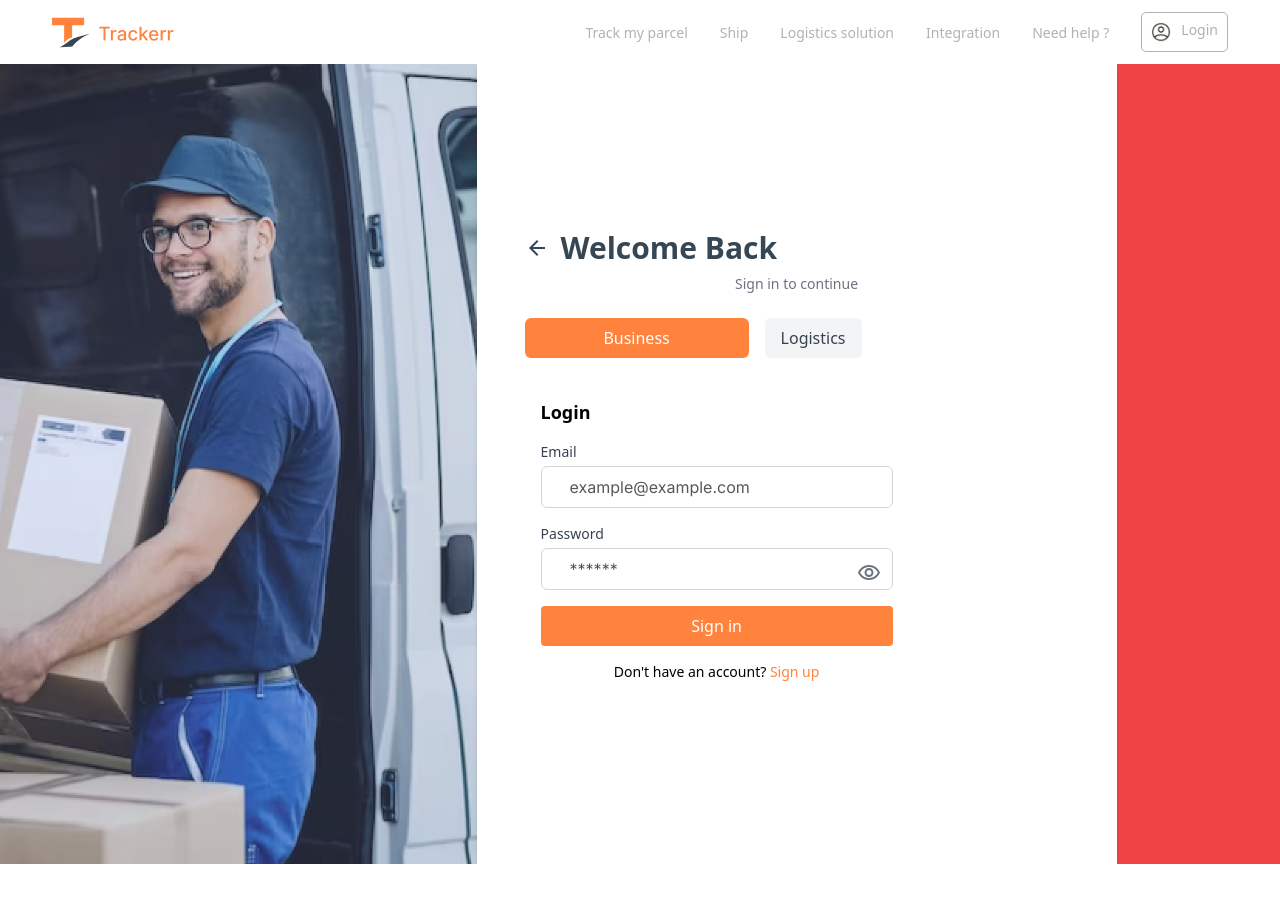
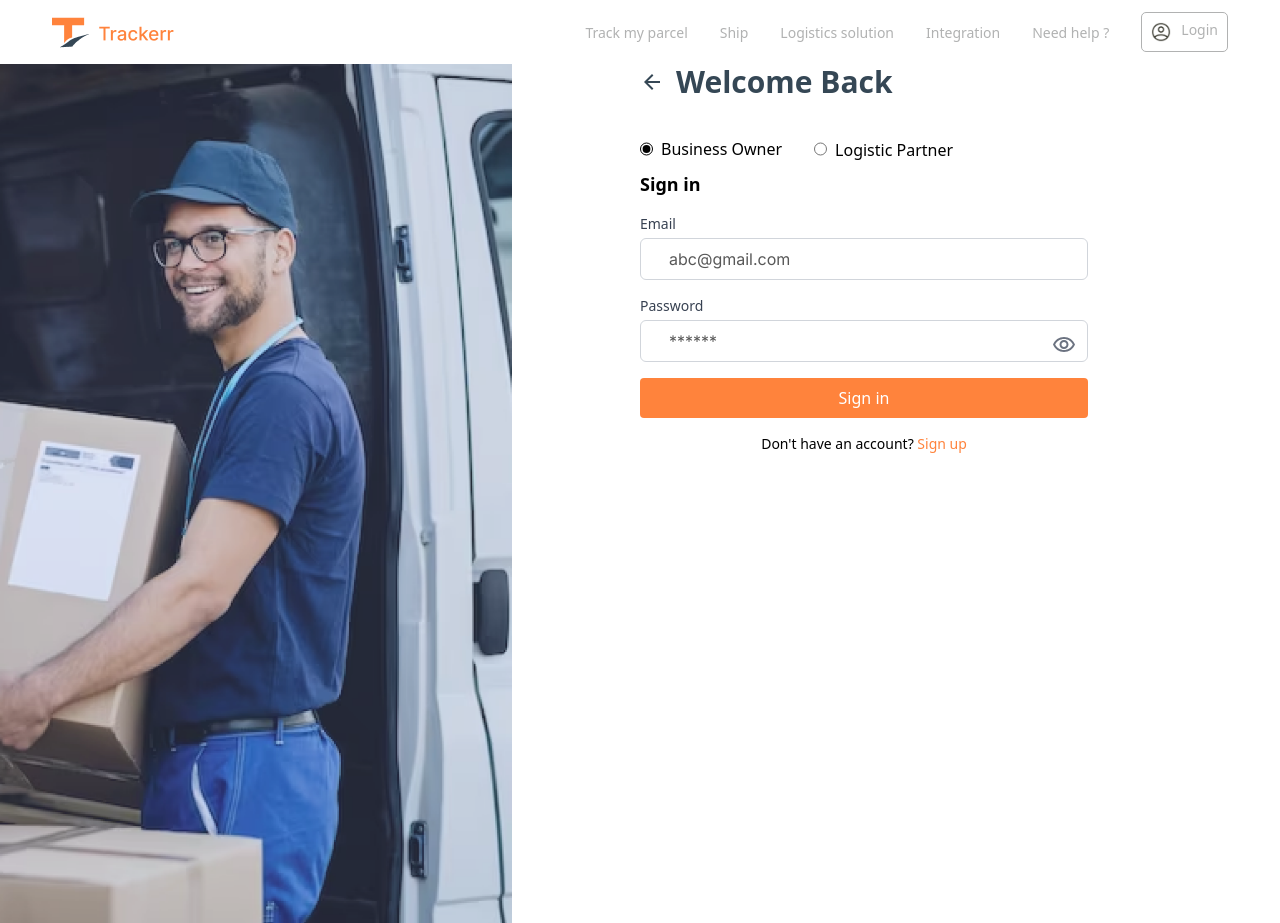
Before and after one commit to Amadu9933/Tracker-web-static, a React (Vite) app in the folder web-static/: page /Login in a window 1280 px wide. Before the commit the page ends 864 px from the top, so only its background shows below. Built offline with nearby package versions, Linux system fonts and the light colour scheme.

Commit message:
issue fixed

```diff
--- a/web-static/src/components/NavigationBarLinksComponents/Intergration.tsx
+++ b/web-static/src/components/NavigationBarLinksComponents/Intergration.tsx
@@ -3,6 +3,7 @@ const Intergration: React.FC = () => {
   return (
     <div>
       <SetProfileImagePage />
+      <p>fe hkaadfhhdfvdf</p>
     </div>
   );
 };
--- a/web-static/src/components/pages/BusinessOwnerPages/auth/signIn/LoginTabComponent.tsx
+++ b/web-static/src/components/pages/BusinessOwnerPages/auth/signIn/LoginTabComponent.tsx
@@ -7,52 +7,54 @@ const LoginTabComponent: React.FC = () => {
   const [selectedTab, setSelectedTab] = useState<'business' | 'logistics'>('business');
 
   return (
-    <div className="flex  md:flex-row h-screen w-screen bg-red-500">
-      <div>
+    <div className="flex  md:flex-row h-full w-screen  ">
+      <div className=' w-2/5'>
         <img
           src={carryParcel}
           alt="Login Illustration"
-          className="h-full object-contain"
+          className="h-full  w-full"
         />
       </div>
 
-      <div className="md:w-1/2 w-full h-screen flex flex-col justify-center px-8 md:px-12 bg-white shadow-md">
-        <div className="mb-6">
-          <h1 className="text-3xl font-bold text-secondary flex items-center">
+      <div className=" md:w-3/5 w-full h-screen flex flex-col justify-start px-8 md:px-32">
+
+        <div className="mb-6 ">
+          <h1 className="mb-3 text-3xl font-bold text-secondary flex items-center">
             <ArrowBackIcon className="mr-3 cursor-pointer hover:text-primary transition duration-300" />
             Welcome Back
           </h1>
-          <p className="text-sm mt-2 text-gray-500">Sign in to continue</p>
+
         </div>
-
         {/* Tabs */}
-        <div className="flex space-x-4 mb-6">
-          <button
-            className={`px-4 py-2 font-medium rounded-md transition duration-300 ${selectedTab === 'business'
-              ? 'bg-primary text-white'
-              : 'bg-gray-100 text-gray-700 hover:bg-gray-200'
-              }`}
-            onClick={() => setSelectedTab('business')}
-          >
-            Business
-          </button>
-          <button
-            className={`px-4 py-2 font-medium rounded-md transition duration-300 ${selectedTab === 'logistics'
-              ? 'bg-primary text-white'
-              : 'bg-gray-100 text-gray-700 hover:bg-gray-200'
-              }`}
-            onClick={() => setSelectedTab('logistics')}
-          >
-            Logistics
-          </button>
+        <div className="flex -ml-2 mb-2 items-center ">
+          <label className="flex pl-2 mr-6 ">
+            <input
+              type="radio"
+              value="business"
+              checked={selectedTab === 'business'}
+              onChange={() => setSelectedTab('business')}
+              className={selectedTab === 'business' ? 'accent-black' : ''}
+            />
+            <p className="pl-2">Business Owner</p>
+          </label>
+          <label className="flex pl-2 ">
+            <input
+              type="radio"
+              value="logistic"
+              checked={selectedTab === 'logistics'}
+              onChange={() => setSelectedTab('logistics')}
+              className="accent-black"
+            />
+            <p className="pt-0.5 pl-2">Logistic Partner</p>
+          </label>
         </div>
 
         {/* Form or Logistics Info */}
-        <div>
+        <div className=''>
           {selectedTab === 'business' ? (
             <LoginForm /> // Business Login Form
           ) : (
-            <div className="p-6 bg-gray-100 rounded-lg shadow-sm">
+            <div className=" p-6 bg-gray-100 rounded-lg shadow-sm">
               <h2 className="text-lg font-semibold mb-3 text-gray-700">Logistics Information</h2>
               <p className="text-sm text-gray-600 leading-relaxed">
                 Logistics involves the detailed coordination of complex
--- a/web-static/src/components/pages/BusinessOwnerPages/auth/signIn/loginForm.tsx
+++ b/web-static/src/components/pages/BusinessOwnerPages/auth/signIn/loginForm.tsx
@@ -68,9 +68,10 @@ const LoginForm: React.FC = () => {
   return (
     <form
       onSubmit={handleSubmit(onSubmit)}
-      className="p-4 text-left bg-white w-96"
+      className="  text-left bg-white pr-16"
     >
-      <h2 className="text-lg font-bold mb-4">Login</h2>
+
+      <h2 className="text-lg font-bold mb-4">Sign in</h2>
 
       {/* Email Field */}
       <div className="mb-4">
@@ -86,7 +87,7 @@ const LoginForm: React.FC = () => {
           {...register('email')}
           className={`mt-1 block w-full p-2 border rounded-md ${errors.email ? 'border-red-500' : 'border-gray-300'
             }`}
-          placeholder="example@example.com"
+          placeholder="abc@gmail.com"
         />
         {errors.email && (
           <p className="text-red-500 text-sm">{errors.email.message}</p>
--- a/web-static/src/routes/MainRoute.tsx
+++ b/web-static/src/routes/MainRoute.tsx
@@ -1,28 +1,15 @@
-// src/routes/MainRoutes.tsx
 import React, { Suspense, lazy } from 'react';
 import { Routes, Route, Navigate } from 'react-router-dom';
-import CircularProgress from '@components/pages/customerPages/CustomerTrackingDetails/CustomerNotification/Data';
+import CircularProgress from '@mui/material/CircularProgress'; // ✅ Fixed import
 import { FormProvider } from '../../src/context/CreateAccountFormContext';
-import DashboardRoutes from './DashboardRoutes'; // Ensure DashboardRoutes is imported
+import DashboardRoutes from './DashboardRoutes'; // ✅ Ensure DashboardRoutes is imported
 
 // Lazy loading public components
-const Ship = lazy(
-  () => import('@components/NavigationBarLinksComponents/Ship')
-);
-const LogisticSolution = lazy(
-  () => import('@components/NavigationBarLinksComponents/LogisticSolution')
-);
-const Integration = lazy(
-  () => import('@components/NavigationBarLinksComponents/Intergration')
-);
-// Fixed spelling
-const NeedHelp = lazy(
-  () => import('@components/NavigationBarLinksComponents/NeedHelp')
-);
-const Login = lazy(
-  () => import('@components/NavigationBarLinksComponents/Login')
-);
-// ... other lazy-loaded components
+const Ship = lazy(() => import('@components/navigationBarLinksComponents/Ship'));
+const LogisticSolution = lazy(() => import('@components/navigationBarLinksComponents/LogisticSolution'));
+const Integration = lazy(() => import('@components/navigationBarLinksComponents/Intergration')); // ✅ Fixed spelling
+const NeedHelp = lazy(() => import('@components/navigationBarLinksComponents/NeedHelp')); // ✅ Fixed dynamic import
+const Login = lazy(() => import('@components/navigationBarLinksComponents/Login'));
 
 const MainRoutes: React.FC = () => (
   <FormProvider>
@@ -31,8 +18,7 @@ const MainRoutes: React.FC = () => (
         {/* Public Routes */}
         <Route path="LogisticSolution" element={<LogisticSolution />} />
         <Route path="Ship" element={<Ship />} />
-        <Route path="Integration" element={<Integration />} />{' '}
-        {/* Fixed spelling */}
+        <Route path="Integration" element={<Integration />} />
         <Route path="NeedHelp" element={<NeedHelp />} />
         <Route path="Login" element={<Login />} />
         {/* Include Dashboard Routes here */}
--- a/web-static/vite.config.ts
+++ b/web-static/vite.config.ts
@@ -14,4 +14,7 @@ export default defineConfig({
       ),
     },
   },
+  server: {
+    host: true,
+  },
 });
```
